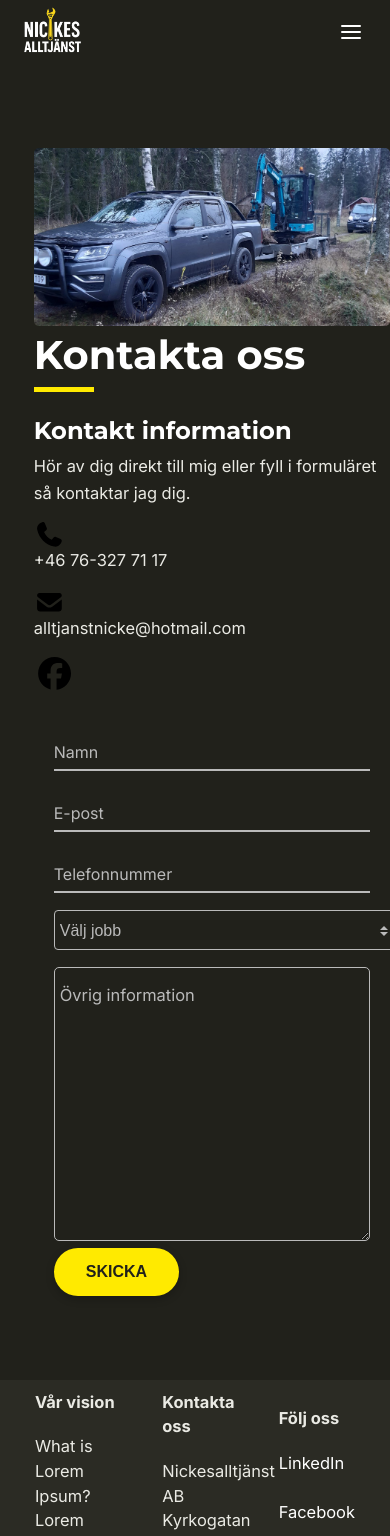
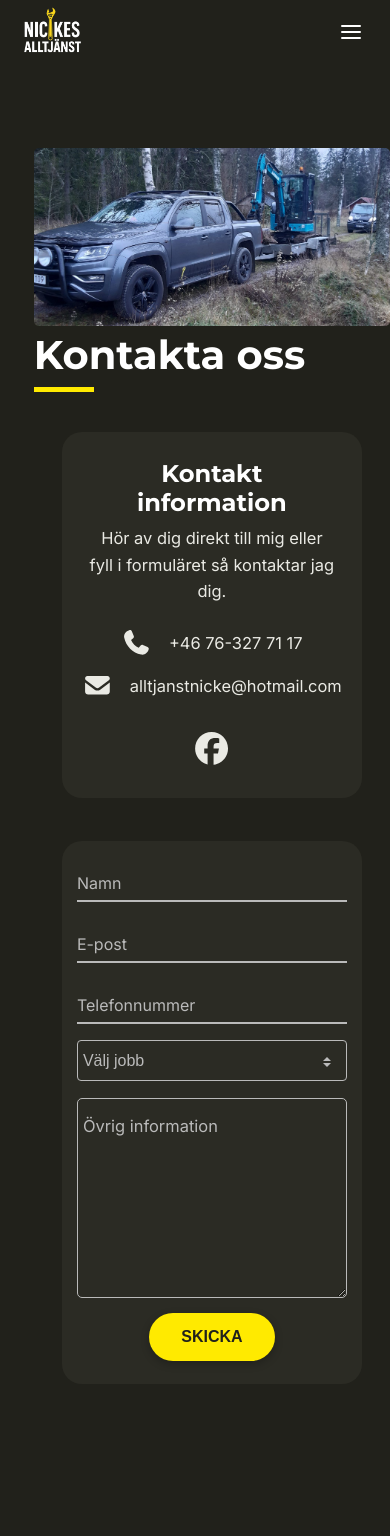
Before and after one commit to skinksteek/nickesalltjanst, a React (Vite) app: page /kontakt in a window 390 px wide. Shown: the top 1536 px of the page. Built offline with nearby package versions, Linux system fonts and the light colour scheme; no server answers.

Commit message:
contact page styling upgrade, looks good on desktop and lower

```diff
--- a/src/assets/styles/contact/details.css
+++ b/src/assets/styles/contact/details.css
@@ -1,19 +1,18 @@
-.details-wrapper {
+.details {
   text-align: center;
   background-color: var(--color-bg-secondary);
-  margin-right: 5vh;
   padding: 20px;
   -webkit-border-radius: 20px;
   -moz-border-radius: 20px;
   border-radius: 20px;
 }
-.contact {
-  display: flex;
-  flex-direction: column;
+
+.details__heading {
+  padding: 10px;
 }
 
-.phone,
-.email {
+.details__phone,
+.details__email {
   display: flex;
   justify-content: center;
   color: var(--color-text-body);
@@ -23,12 +22,12 @@
   }
 }
 
-.socials {
+.details__socials {
   width: 200px;
   display: flex;
   justify-content: space-around;
   margin: 0 auto;
-  padding-top: 5vh;
+  padding: 2vh;
   color: var(--color-text-body);
 }
 
@@ -50,14 +49,21 @@
   transform: scale(1.1);
 }
 
-@media screen and (max-width: 950px) {
-  .details-wrapper {
-    align-self: center;
+@media screen and (max-width: 1024px) {
+  .details {
     width: 400px;
-    margin: 0;
-    height: 500px;
-  }
-  .socials {
-    padding-top: 10vh;
   }
 }
+@media screen and (max-width: 768px) {
+  .details {
+    display: flex;
+    flex-direction: column;
+    margin: 0 auto;
+  }
+}
+@media screen and (max-width: 425px) {
+  .details {
+    padding: 2vh;
+    width: 300px;
+  }
+}
--- a/src/assets/styles/contact/form.css
+++ b/src/assets/styles/contact/form.css
@@ -9,13 +9,15 @@ input[type="number"] {
   -moz-appearance: textfield;
 }
 
-form {
-  margin-left: 5vh;
-  padding: 20px;
+.contact__form {
+  padding: 0 15px 15px 15px;
   color-scheme: dark;
+  background-color: var(--color-bg-secondary);
+  border-radius: 20px;
 }
-form .button-holder {
-  margin-top: 5vh;
+.contact__form .contact__actions {
+  margin-top: 1vh;
+  margin-bottom: 1vh;
   display: flex;
   justify-content: center;
 }
@@ -102,7 +104,7 @@ form .button-holder {
 }
 
 .custom-select {
-  min-width: 350px;
+  width: 100%;
   position: relative;
 }
 
@@ -169,12 +171,6 @@ textarea {
   margin-top: 5px;
 }
 
-@media screen and (max-width: 950px) {
-  form {
-    margin: 0;
-  }
-}
-
 @keyframes shake {
   0%,
   100% {
@@ -202,3 +198,18 @@ textarea {
 .error-border {
   border-color: red;
 }
+
+@media screen and (max-width: 768px) {
+  .contact__form {
+    width: 400px;
+    margin: 0 auto;
+  }
+}
+@media screen and (max-width: 425px) {
+  .contact__form {
+    width: 300px;
+  }
+  textarea {
+    height: 200px;
+  }
+}
--- a/src/assets/styles/contact/formpage.css
+++ b/src/assets/styles/contact/formpage.css
@@ -1,39 +1,15 @@
-.page-wrapper {
-  display: flex;
-  flex-direction: column;
+.contact {
   min-height: 50vh;
   align-items: center;
   padding-bottom: 50px;
   margin-bottom: 5vh;
-  font-family: "Inter", sans-serif;
 }
 
-.page-heading-wrapper {
+.contact__layout {
   display: flex;
-  flex-direction: column;
+  flex-direction: row;
+  justify-content: space-evenly;
   margin-top: 40px;
-}
-
-.form-container {
-  width: 70%;
-  background-color: #fff;
-  padding: 5px;
-  border-radius: 5px;
-  height: 70vh;
-  @media (max-width: 768px) {
-    width: 90%;
-  }
-}
-
-.contact-wrapper {
-  display: flex;
-  padding: 2vh;
-}
-
-@media screen and (max-width: 950px) {
-  .contact-wrapper {
-    flex-direction: column;
-  }
 }
 
 .message-box {
@@ -50,3 +26,10 @@
   cursor: pointer;
   transition: 0.3s ease;
 }
+
+@media screen and (max-width: 768px) {
+  .contact__layout {
+    flex-direction: column;
+    gap: 5vh;
+  }
+}
```
